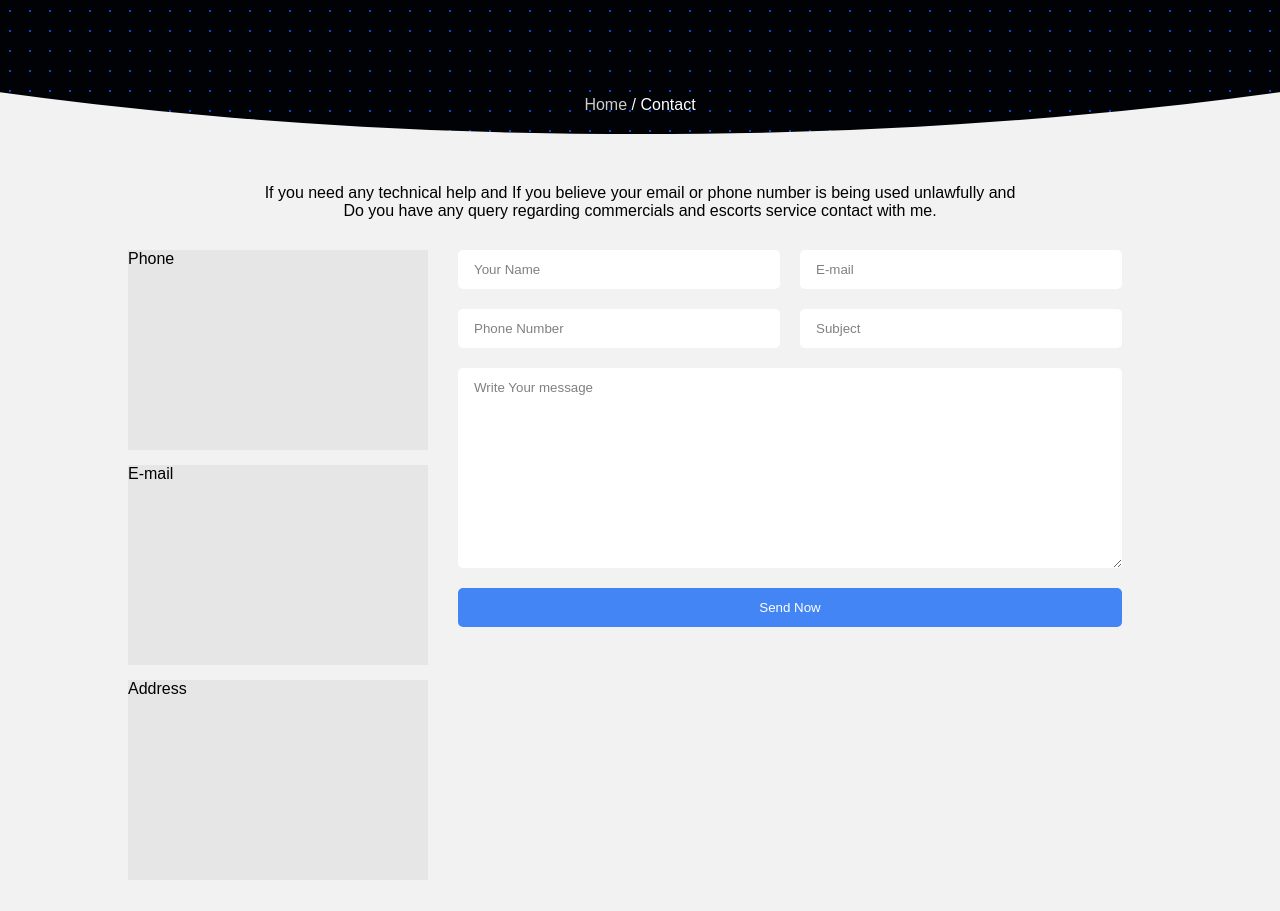
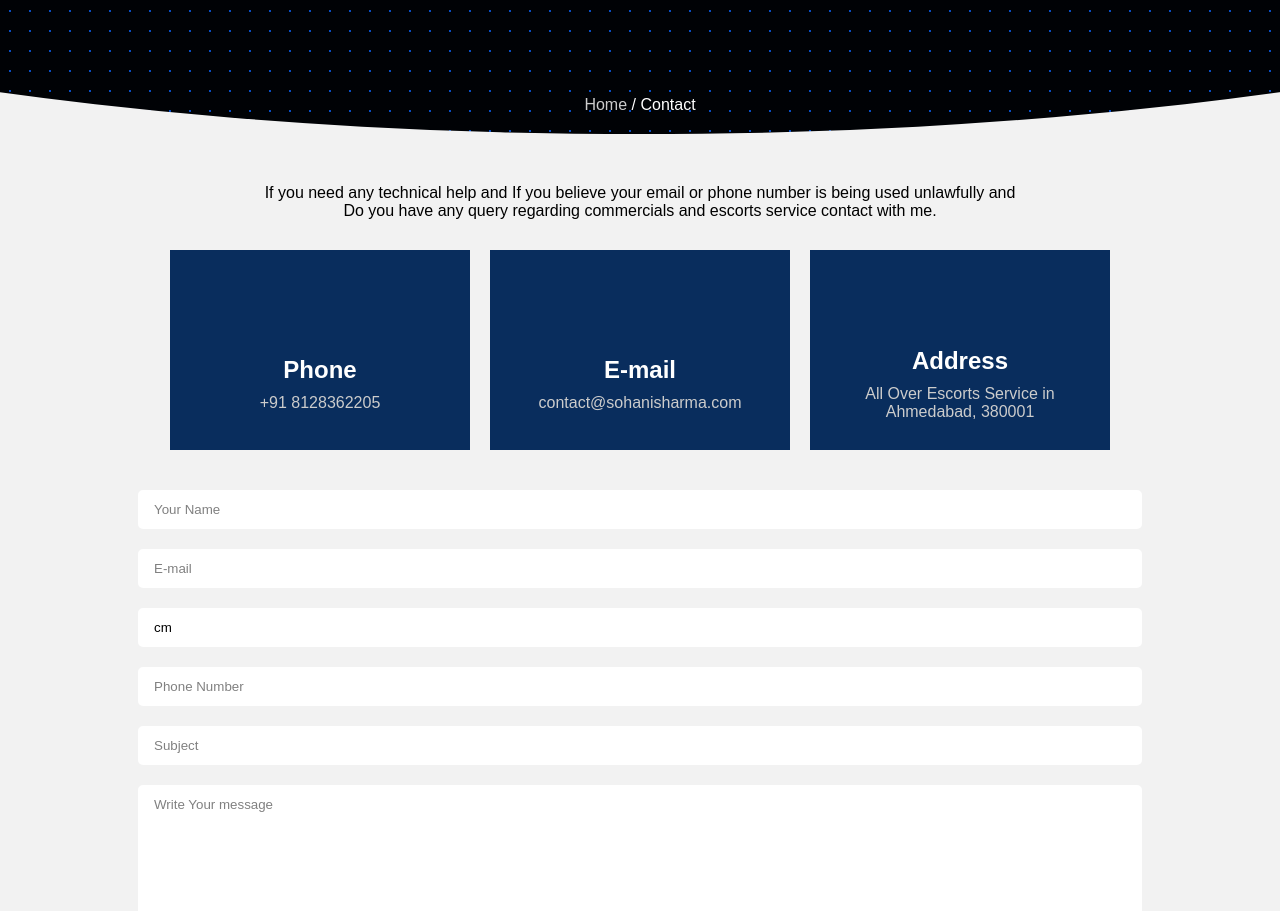
Before and after one commit to zl9/sohanisharma, a Jekyll site: the page built from contact.html, in a window 1280 px wide, cut to the strip 334-1245 px from the top of the page. Built offline with Jekyll 4.4.1, drawn with Linux system fonts in a browser that asks for light colours.

Commit message:
Add files via upload

```diff
--- a/contact.html
+++ b/contact.html
@@ -17,17 +17,44 @@ layout: default
             margin-bottom:20px;
         }
 
+        #coif{
+            display: flex;
+            justify-content:center;
+            flex-wrap: wrap;
+            align-items: center;
+            margin:20px 0;
+        }
+
         #coif>div{
-            width:300px;
+            width:100%;
+            max-width:300px;
             height:200px;
-            background:hsl(0, 0%, 90%);
+            background:hsl(214, 82%, 20%);
             margin-bottom:15px;
+            margin:0 10px 20px 10px;
+            min-width:200px;
+            text-align: center;
+            display: flex;
+           justify-content: center;
+            flex-direction: column;
+            color: white;
+            padding:10px;
+        }
+
+        #coif h2{margin:010px 0;}
+        #coif p{
+            color: hsl(0, 0%, 80%);
+        }
+        #coif span{
+            font-size:50px;
+            color: hsl(218, 70%, 65%);
         }
 
         form{
             display: flex;
             flex-wrap: wrap;
-            margin:0 20px;
+            /* margin:0 20px; */
+            margin-bottom:20px;
         }
 
         form>*::placeholder{
@@ -37,7 +64,7 @@ layout: default
         form input,form textarea,form button{
             margin:0 10px 20px 10px;
             padding: 12px 16px;
-            width: calc(50% - 20px);
+            width:100%;
             border-radius:5px;
         }
         form textarea{
@@ -57,27 +84,45 @@ layout: default
 
         }
 
+
     </style>
 
-    <div id="cobx">
+    <!-- <div id="cobx"> -->
         <div id="coif">
-            <div>Phone</div>
-            <div>E-mail</div>
-            <div>Address</div>
+            <div>
+                <span class="icon"></span>
+                <h2>Phone</h2>
+                <p>+91 8128362205</p>
+            </div>
+            <div>
+                <span class="icon"></span>
+                <h2>E-mail</h2>
+                <p>contact@sohanisharma.com</p>
+            </div>
+            <div>
+                <span class="icon"></span>
+                <h2>Address</h2>
+                <p>All Over Escorts Service in Ahmedabad, 380001</p>
+            </div>
         </div>
 
         <div id="coip">
-            <form action="">
+            <!-- https://mail.google.com/mail/?view=cm&fs=1&to=someone@example.com&su=SUBJECT&body=BODY&bcc=someone.else@example.com -->
+
+
+            <form action="https://mail.google.com/mail/?view=cm&fs=1" target="_blank">
                 <input type="text" placeholder="Your Name">
                 <input type="email" placeholder="E-mail">
+                <input type="text" name="view" value="cm">
+                <input type="email" name="to" placeholder="E-mail" hidden value="contact@sohanisharma.com">
                 <input type="tel" placeholder="Phone Number">
-                <input type="text" placeholder="Subject">
-                <textarea placeholder="Write Your message" style="resize: vertical;"></textarea>
+                <input type="text" name="su" placeholder="Subject">
+                <textarea name="body" placeholder="Write Your message" style="resize: vertical;"></textarea>
                 <button>Send Now</button>
             </form>
         </div>
 
-    </div>
+    <!-- </div> -->
 
-    <iframe src="https://www.google.com/maps/embed?pb=!1m18!1m12!1m3!1d235013.70718004834!2d72.43965629993318!3d23.02049776939228!2m3!1f0!2f0!3f0!3m2!1i1024!2i768!4f13.1!3m3!1m2!1s0x395e848aba5bd449%3A0x4fcedd11614f6516!2sAhmedabad%2C%20Gujarat!5e0!3m2!1sen!2sin!4v1655837198319!5m2!1sen!2sin" width="100%" height="400" style="border:0;" allowfullscreen="true" loading="lazy" referrerpolicy="no-referrer-when-downgrade""></iframe>
+    <iframe src="https://www.google.com/maps/embed?pb=!1m18!1m12!1m3!1d235013.70718004834!2d72.43965629993318!3d23.02049776939228!2m3!1f0!2f0!3f0!3m2!1i1024!2i768!4f13.1!3m3!1m2!1s0x395e848aba5bd449%3A0x4fcedd11614f6516!2sAhmedabad%2C%20Gujarat!5e0!3m2!1sen!2sin!4v1655837198319!5m2!1sen!2sin" width="100%" height="400" style="border:0;" allowfullscreen="true" loading="lazy" referrerpolicy="no-referrer-when-downgrade"></iframe>
 </div>
```
